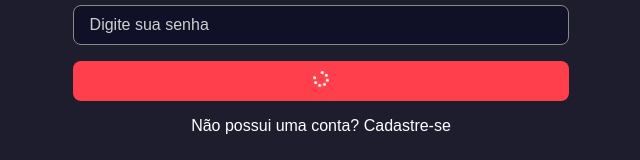
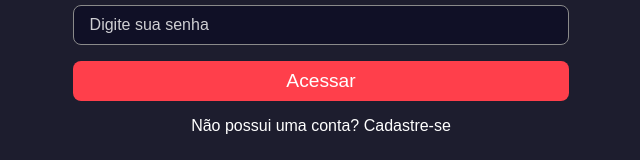
Before and after one commit to ArthurPdaSilva/pizzaria-app, a Next.js app in the folder frontend/: page / in a window 1280 px wide. Shown: the part 409-569 px from the top of the page, without its empty margins (319-959 px from the left). Built offline with nearby package versions, Linux system fonts and the light colour scheme.

Commit message:
Adição de contexto

```diff
--- /dev/null
+++ b/frontend/src/contexts/AuthContext.tsx
@@ -0,0 +1,38 @@
+import { createContext, ReactNode, useState } from "react";
+
+interface AuthContextData {
+  user: UserProps;
+  isAuthenticated: boolean;
+  signIn: (credentials: SignInProps) => Promise<void>;
+}
+
+interface UserProps {
+  id: string;
+  name: string;
+  email: string;
+}
+
+interface SignInProps {
+  email: string;
+  password: string;
+}
+
+interface AuthProviderProps {
+  children: ReactNode;
+}
+
+export const AuthContext = createContext({} as AuthContextData);
+
+export function AuthProvider({ children }: AuthProviderProps) {
+  const [user, setUser] = useState<UserProps>({} as UserProps);
+  const isAuthenticated = !!user;
+
+  async function signIn() {
+    alert("Clicou");
+  }
+  return (
+    <AuthContext.Provider value={{ user, isAuthenticated, signIn }}>
+      {children}
+    </AuthContext.Provider>
+  );
+}
--- a/frontend/src/pages/_app.tsx
+++ b/frontend/src/pages/_app.tsx
@@ -1,7 +1,12 @@
 import "../styles/globals.scss";
 import type { AppProps } from "next/app";
+import { AuthProvider } from "@/contexts/AuthContext";
 
 // Renderiza todos as paginas
 export default function App({ Component, pageProps }: AppProps) {
-  return <Component {...pageProps} />;
+  return (
+    <AuthProvider>
+      <Component {...pageProps} />
+    </AuthProvider>
+  );
 }
--- a/frontend/src/pages/index.tsx
+++ b/frontend/src/pages/index.tsx
@@ -1,12 +1,27 @@
 import Button from "@/components/ui/Button";
 import { Input } from "@/components/ui/Input";
+import { AuthContext } from "@/contexts/AuthContext";
 import Head from "next/head";
 import Image from "next/image";
 import Link from "next/link";
+import { FormEvent, useContext } from "react";
 import logoImg from "../../public/logo.svg";
 import styles from "../styles/home.module.scss";
 
 export default function Home() {
+  const { signIn } = useContext(AuthContext);
+
+  async function handleLogin(e: FormEvent) {
+    e.preventDefault();
+
+    let data = {
+      email: "algum@gmail.com",
+      password: "21321312",
+    };
+
+    await signIn(data);
+  }
+
   return (
     <>
       <Head>
@@ -15,10 +30,10 @@ export default function Home() {
       <div className={styles.containerCenter}>
         <Image src={logoImg} alt="Logo Sujeito Pizzaria" />
         <div className={styles.login}>
-          <form className={styles.form}>
+          <form className={styles.form} onSubmit={handleLogin}>
             <Input placeholder="Digite seu email" type="email" />
             <Input placeholder="Digite sua senha" type="password" />
-            <Button type="submit" loading={true}>
+            <Button type="submit" loading={false}>
               Acessar
             </Button>
           </form>
```
